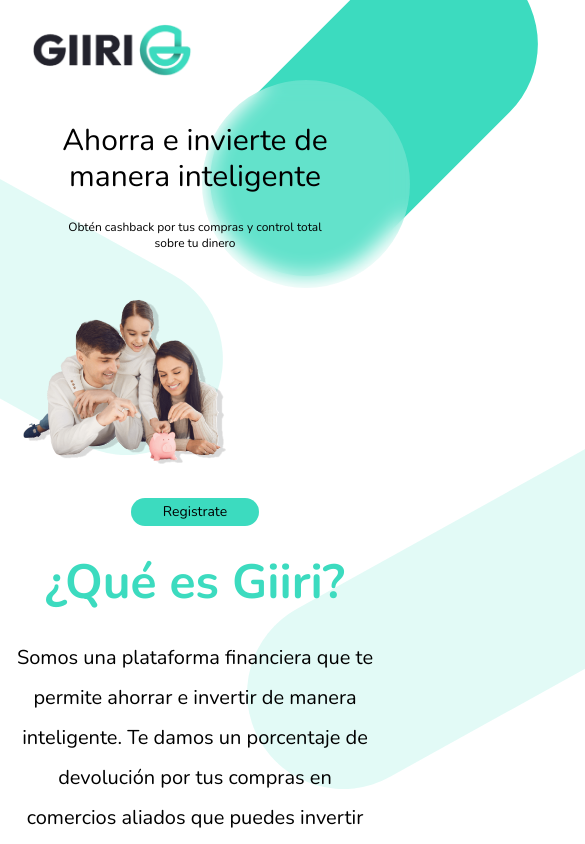
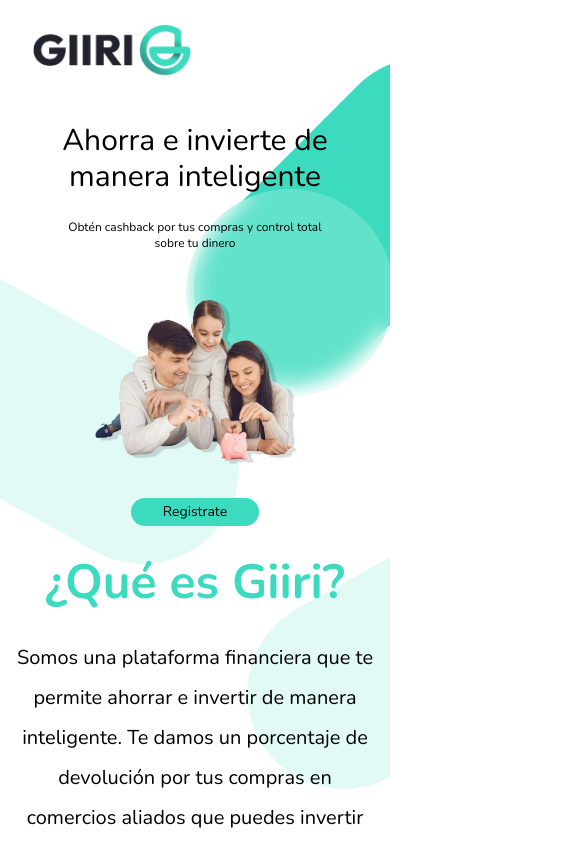
Before and after one commit to cristianps1988/giiri, a React (Vite) app: page / in a window 390 px wide. Shown: the top 844 px of the page, 585 px wide, since content can reach past the window. Built offline with nearby package versions, Linux system fonts and the light colour scheme.

Commit message:
scroll x issue fixed

```diff
--- a/index.html
+++ b/index.html
@@ -1,5 +1,5 @@
 <!DOCTYPE html>
-<html lang="es" class="overflow-x-hidden font-nun">
+<html lang="es" class="font-nun">
   <head>
     <meta charset="UTF-8" />
     <link rel="icon" type="image/svg+xml" href="/icono.png" />
--- a/src/App.jsx
+++ b/src/App.jsx
@@ -8,8 +8,8 @@
 
 function App() {
   return (
-    <div >
-      <Header />
+    <div className="overflow-x-hidden">
+      <Header  />
       <Hero />
       <Main />
       <HowSection />
--- a/src/components/Hero.jsx
+++ b/src/components/Hero.jsx
@@ -4,7 +4,7 @@
 
 const Hero = () => {
   return (
-    <div className='w-11/12 mx-auto grid grid-cols-1 md:grid-cols-5 lg:relative'>
+    <div className='w-11/12 mx-auto grid grid-cols-1 md:grid-cols-5 relative'>
         <div className='md:col-span-2'>
             <h1 className='text-3xl md:text-6xl text-center md:text-left mb-6 mt-3.5 md:mt-2'>{title}</h1>
             <h2 className='text-center text-xs md:text-3xl md:text-left w-9/12 md:w-full mx-auto'>{subTitle}</h2>
@@ -12,16 +12,12 @@
             <button className='text-2xl text-primary bg-white border border-primary py-2 px-8 mt-6 rounded-3xl  hidden lg:inline'>{moreBtn}</button>
         </div>
         <div className='md:col-span-3 lg:absolute lg:-top-60 lg:right-0'>
-          <picture>
-            <source srcSet={heroImgAvif} type='img/avif' />
-            <source srcSet={heroImgWebp} type='img/webp' />
-            <img src={heroImg} alt="hero" className='w-3/5 md:w-full ml-15 mt-9 md:m-0' />
-          </picture>
+          <img src={heroImg} alt="hero" className='w-3/5 mx-auto md:w-full ml-15 mt-9 md:m-0' />
         </div>
         <button className='text-sm text-black bg-primary inline-block w-32 py-1 mx-auto mt-8 rounded-2xl lg:hidden'>{registerBtn}</button>
-        <div className='h-96 w-48 lg:h-[40rem] lg:w-200 rotate-45 lg:-rotate-45 rounded-full bg-primary -z-30 absolute -top-20 -right-20 lg:-top-[25rem] lg:-right-[15rem]'></div>
+        <div className='h-96 w-48 lg:h-[40rem] lg:w-200 rotate-45 lg:-rotate-45 rounded-full bg-primary -z-20 absolute -top-20 -right-20 lg:-top-[25rem] lg:-right-[15rem]'></div>
         <div className='h-52 w-52 lg:h-96 lg:w-96 bg-glass absolute top-[5rem] -right-5 md:top-[80px] lg:right-20 lg:-top-20  backdrop-blur-[10px] lg:backdrop-blur-3xl rounded-full -z-20'></div>
-        <div className='h-200 w-48 lg:h-[25rem] lg:w-200 -rotate-[61deg] lg:rotate-[40deg] rounded-full bg-secondary -z-30 absolute -top-[14rem] -left-64 lg:top-[20rem] lg:-left-[35rem]'></div>
+        <div className='h-200 w-48 lg:h-[25rem] lg:w-200 -rotate-[61deg] lg:rotate-[40deg] rounded-full bg-secondary -z-20 absolute -top-[14rem] -left-64 lg:top-[20rem] lg:-left-[35rem]'></div>
     </div>
 
   )
```
